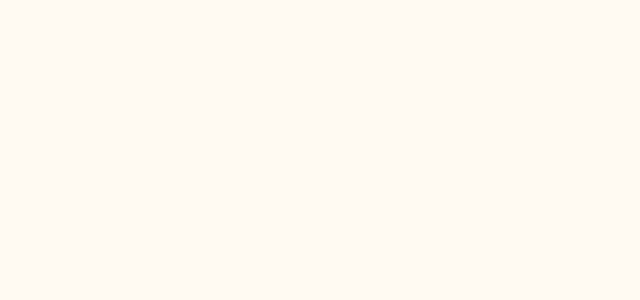
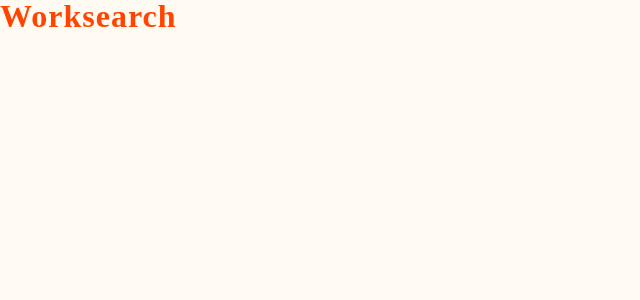
Before and after one commit to Nimira43/Pen-Icon-Animation, a React (Vite) app: page /register in a window 1280 px wide. Shown: the top 300 px of the page, without its empty margins (0-640 px from the left). Built offline with nearby package versions, Linux system fonts and the light colour scheme; a web font is replaced by a local one.

Commit message:
Deleted template CSS. Updated .logo class.

```diff
--- a/index.css
+++ /dev/null
@@ -1,331 +0,0 @@
-/* ============= GLOBAL CSS =============== */
-
-*,
-::after,
-::before {
-  margin: 0;
-  padding: 0;
-  box-sizing: border-box;
-}
-
-html {
-  font-size: 100%;
-} /*16px*/
-
-:root {
-  /* colors */
-  --primary-50: #e0fcff;
-  --primary-100: #bef8fd;
-  --primary-200: #87eaf2;
-  --primary-300: #54d1db;
-  --primary-400: #38bec9;
-  --primary-500: #2cb1bc;
-  --primary-600: #14919b;
-  --primary-700: #0e7c86;
-  --primary-800: #0a6c74;
-  --primary-900: #044e54;
-
-  /* grey */
-  --grey-50: #f8fafc;
-  --grey-100: #f1f5f9;
-  --grey-200: #e2e8f0;
-  --grey-300: #cbd5e1;
-  --grey-400: #94a3b8;
-  --grey-500: #64748b;
-  --grey-600: #475569;
-  --grey-700: #334155;
-  --grey-800: #1e293b;
-  --grey-900: #0f172a;
-  /* rest of the colors */
-  --black: #222;
-  --white: #fff;
-  --red-light: #f8d7da;
-  --red-dark: #842029;
-  --green-light: #d1e7dd;
-  --green-dark: #0f5132;
-
-  --small-text: 0.875rem;
-  --extra-small-text: 0.7em;
-  /* rest of the vars */
-
-  --border-radius: 0.25rem;
-  --letter-spacing: 1px;
-  --transition: 0.3s ease-in-out all;
-  --max-width: 1120px;
-  --fixed-width: 600px;
-  --fluid-width: 90vw;
-  --nav-height: 6rem;
-  /* box shadow*/
-  --shadow-1: 0 1px 3px 0 rgba(0, 0, 0, 0.1), 0 1px 2px 0 rgba(0, 0, 0, 0.06);
-  --shadow-2: 0 4px 6px -1px rgba(0, 0, 0, 0.1),
-    0 2px 4px -1px rgba(0, 0, 0, 0.06);
-  --shadow-3: 0 10px 15px -3px rgba(0, 0, 0, 0.1),
-    0 4px 6px -2px rgba(0, 0, 0, 0.05);
-  --shadow-4: 0 20px 25px -5px rgba(0, 0, 0, 0.1),
-    0 10px 10px -5px rgba(0, 0, 0, 0.04);
-  /* DARK MODE */
-
-  --dark-mode-bg-color: #333;
-  --dark-mode-text-color: #f0f0f0;
-  --dark-mode-bg-secondary-color: #3f3f3f;
-  --dark-mode-text-secondary-color: var(--grey-300);
-
-  --background-color: var(--grey-50);
-  --text-color: var(--grey-900);
-  --background-secondary-color: var(--white);
-  --text-secondary-color: var(--grey-500);
-}
-
-.dark-theme {
-  --text-color: var(--dark-mode-text-color);
-  --background-color: var(--dark-mode-bg-color);
-  --text-secondary-color: var(--dark-mode-text-secondary-color);
-  --background-secondary-color: var(--dark-mode-bg-secondary-color);
-}
-
-body {
-  background: var(--background-color);
-  color: var(--text-color);
-  font-family: system-ui, -apple-system, BlinkMacSystemFont, 'Segoe UI', Roboto,
-    Oxygen, Ubuntu, Cantarell, 'Open Sans', 'Helvetica Neue', sans-serif;
-  font-weight: 400;
-  line-height: 1;
-}
-p {
-  margin: 0;
-}
-h1,
-h2,
-h3,
-h4,
-h5 {
-  margin: 0;
-  font-weight: 400;
-  line-height: 1;
-  text-transform: capitalize;
-  letter-spacing: var(--letter-spacing);
-}
-
-h1 {
-  font-size: clamp(2rem, 5vw, 5rem); /* Large heading */
-}
-
-h2 {
-  font-size: clamp(1.5rem, 3vw, 3rem); /* Medium heading */
-}
-
-h3 {
-  font-size: clamp(1.25rem, 2.5vw, 2.5rem); /* Small heading */
-}
-
-h4 {
-  font-size: clamp(1rem, 2vw, 2rem); /* Extra small heading */
-}
-
-h5 {
-  font-size: clamp(0.875rem, 1.5vw, 1.5rem); /* Tiny heading */
-}
-
-/* BIGGER FONTS */
-/* h1 {
-  font-size: clamp(3rem, 6vw, 6rem);
-}
-
-h2 {
-  font-size: clamp(2.5rem, 5vw, 5rem);
-}
-
-h3 {
-  font-size: clamp(2rem, 4vw, 4rem);
-}
-
-h4 {
-  font-size: clamp(1.5rem, 3vw, 3rem);
-}
-
-h5 {
-  font-size: clamp(1rem, 2vw, 2rem);
-}
- */
-
-.text {
-  margin-bottom: 1.5rem;
-  max-width: 40em;
-}
-
-small,
-.text-small {
-  font-size: var(--small-text);
-}
-
-a {
-  text-decoration: none;
-}
-ul {
-  list-style-type: none;
-  padding: 0;
-}
-
-.img {
-  width: 100%;
-  display: block;
-  object-fit: cover;
-}
-/* buttons */
-
-.btn {
-  cursor: pointer;
-  color: var(--white);
-  background: var(--primary-500);
-  border: transparent;
-  border-radius: var(--border-radius);
-  letter-spacing: var(--letter-spacing);
-  padding: 0.375rem 0.75rem;
-  box-shadow: var(--shadow-1);
-  transition: var(--transition);
-  text-transform: capitalize;
-  display: inline-block;
-}
-.btn:hover {
-  background: var(--primary-700);
-  box-shadow: var(--shadow-3);
-}
-.btn-hipster {
-  color: var(--primary-500);
-  background: var(--primary-200);
-}
-.btn-hipster:hover {
-  color: var(--primary-200);
-  background: var(--primary-700);
-}
-.btn-block {
-  width: 100%;
-}
-button:disabled {
-  cursor: wait;
-}
-.danger-btn {
-  color: var(--red-dark);
-  background: var(--red-light);
-}
-.danger-btn:hover {
-  color: var(--white);
-  background: var(--red-dark);
-}
-/* alerts */
-.alert {
-  padding: 0.375rem 0.75rem;
-  margin-bottom: 1rem;
-  border-color: transparent;
-  border-radius: var(--border-radius);
-}
-
-.alert-danger {
-  color: var(--red-dark);
-  background: var(--red-light);
-}
-.alert-success {
-  color: var(--green-dark);
-  background: var(--green-light);
-}
-/* form */
-
-.form {
-  width: 90vw;
-  max-width: var(--fixed-width);
-  background: var(--background-secondary-color);
-  border-radius: var(--border-radius);
-  box-shadow: var(--shadow-2);
-  padding: 2rem 2.5rem;
-  margin: 3rem auto;
-}
-.form-label {
-  display: block;
-  font-size: var(--small-text);
-  margin-bottom: 0.75rem;
-  text-transform: capitalize;
-  letter-spacing: var(--letter-spacing);
-  line-height: 1.5;
-}
-.form-input,
-.form-textarea,
-.form-select {
-  width: 100%;
-  padding: 0.375rem 0.75rem;
-  border-radius: var(--border-radius);
-  background: var(--background-color);
-  border: 1px solid var(--grey-300);
-  color: var(--text-color);
-}
-.form-input,
-.form-select,
-.form-btn {
-  height: 35px;
-}
-.form-row {
-  margin-bottom: 1rem;
-}
-
-.form-textarea {
-  height: 7rem;
-}
-::placeholder {
-  font-family: inherit;
-  color: var(--grey-400);
-}
-.form-alert {
-  color: var(--red-dark);
-  letter-spacing: var(--letter-spacing);
-  text-transform: capitalize;
-}
-/* alert */
-
-@keyframes spinner {
-  to {
-    transform: rotate(360deg);
-  }
-}
-
-.loading {
-  width: 6rem;
-  height: 6rem;
-  border: 5px solid var(--grey-400);
-  border-radius: 50%;
-  border-top-color: var(--primary-500);
-  animation: spinner 0.6s linear infinite;
-}
-
-/* title */
-
-.title {
-  text-align: center;
-}
-
-.title-underline {
-  background: var(--primary-500);
-  width: 7rem;
-  height: 0.25rem;
-  margin: 0 auto;
-  margin-top: 1rem;
-}
-
-.container {
-  width: var(--fluid-width);
-  max-width: var(--max-width);
-  margin: 0 auto;
-}
-
-/* BUTTONS AND BADGES */
-.pending {
-  background: #fef3c7;
-  color: #f59e0b;
-}
-
-.interview {
-  background: #e0e8f9;
-  color: #647acb;
-}
-.declined {
-  background: #ffeeee;
-  color: #d66a6a;
-}
--- a/src/App.jsx
+++ b/src/App.jsx
@@ -3,7 +3,7 @@ import React from 'react'
 function App() {
   return (
     <div>
-
+      <h1 className='logo'>Worksearch</h1>
     </div>
   )
 }
--- a/src/assets/css/index.css
+++ b/src/assets/css/index.css
@@ -75,13 +75,6 @@
   --dark-mode-text-colour: var(--light);
 }
 
-.logo {
-  font-family: var(--logo-font);
-  font-size: var(--rem-2);
-  font-weight: bold;
-  color: var(--primary-dark);
-}
-
 body {
   background: var(--light-mode-bg-colour);
   color: var(--light-mode-text-colour);
@@ -142,6 +135,14 @@ h5 {
 
 ul {
   padding: 0;
+}
+
+.logo {
+  font-family: var(--logo-font);
+  font-size: var(--rem-2);
+  font-weight: bold;
+  text-transform: capitalize;
+  color: var(--primary-dark);
 }
 
 .img {
```
